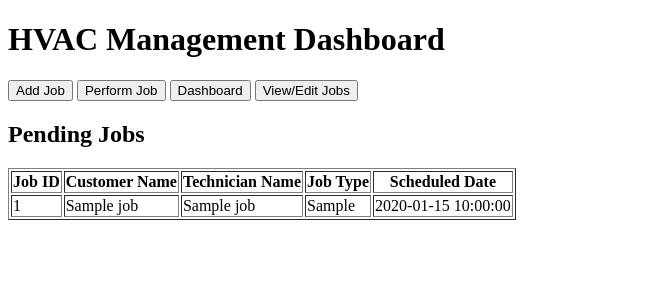
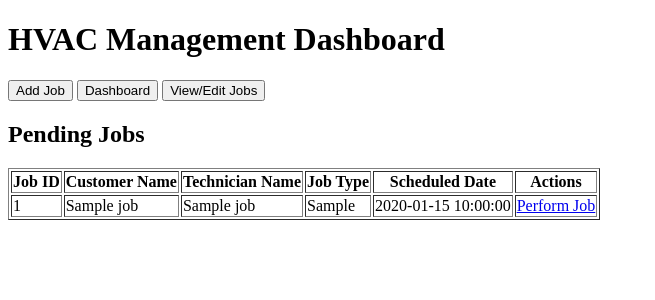
Before and after one commit to BassilAlkhalif/hvac-management-app, a Flask app: template hvac_management_app/templates/index.html in a window 1280 px wide. Shown: the top 300 px of the page, without its empty margins (0-655 px from the left). Run offline with Flask 3, Linux system fonts and the light colour scheme; the template is opened without the code that fills it: most values are stand-ins (such as "Sample title", 1, 10 or a date in 2020).

Commit message:
Update index.html

```diff
--- a/hvac_management_app/templates/index.html
+++ b/hvac_management_app/templates/index.html
@@ -8,13 +8,10 @@
 <body>
 <h1>HVAC Management Dashboard</h1>
 
-<!-- Navigation Links -->
 <button onclick="location.href='/create_job'">Add Job</button>
-<button onclick="location.href='/perform_job'">Perform Job</button>
 <button onclick="location.href='/dashboard'">Dashboard</button>
 <button onclick="location.href='/view_jobs'">View/Edit Jobs</button>
 
-<!-- Pending Jobs Table -->
 <h2>Pending Jobs</h2>
 <table border="1">
     <tr>
@@ -23,6 +20,7 @@
         <th>Technician Name</th>
         <th>Job Type</th>
         <th>Scheduled Date</th>
+        <th>Actions</th>
     </tr>
     {% for job in jobs %}
     <tr>
@@ -31,6 +29,7 @@
         <td>{{ job.technician_name }}</td>
         <td>{{ job.job_type }}</td>
         <td>{{ job.scheduled_date }}</td>
+        <td><a href="{{ url_for('perform_job', job_id=job.id) }}">Perform Job</a></td>
     </tr>
     {% endfor %}
 </table>
```
